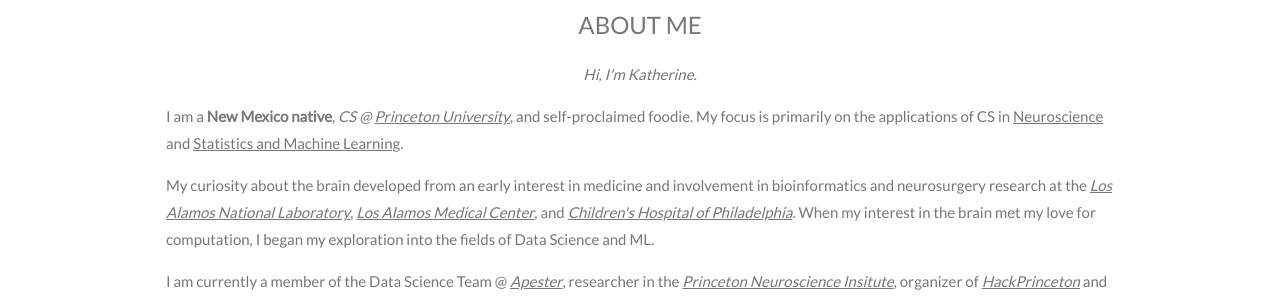
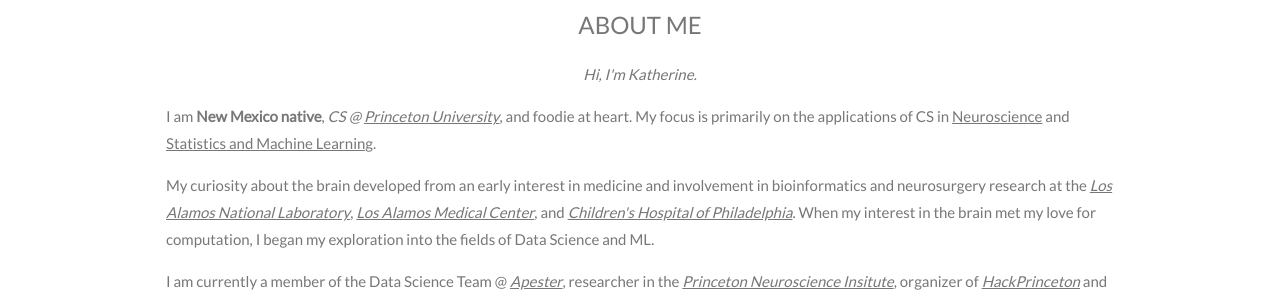
Before and after one commit to wangk5/wangk5.github.io, a Jekyll site: the page index.html, which Jekyll copies as it is, in a window 1280 px wide and 900 px high, scrolled down 818 px. Shown: the part 153-453 px from the top of the window. Built offline with Jekyll 4.4.1, drawn with Linux system fonts in a browser that asks for light colours.

Commit message:
Update index.html

```diff
--- a/index.html
+++ b/index.html
@@ -86,7 +86,7 @@
 <div class="w3-content w3-container w3-padding-64" id="about">
   <h3 class="w3-center">ABOUT ME</h3>
   <p class="w3-center"><em>Hi, I'm Katherine.</em></p>
-  <p>I am a <b>New Mexico native</b>, <em>CS @ <a href="https://www.princeton.edu">Princeton University</a></em>, and self-proclaimed foodie.
+  <p>I am <b>New Mexico native</b>, <em>CS @ <a href="https://www.princeton.edu">Princeton University</a></em>, and foodie at heart.
 My focus is primarily on the applications of CS in <a href="https://pni.princeton.edu/education/undergraduate-certificate">Neuroscience</a>
 and <a href="https://csml.princeton.edu/undergraduates/certificate-program">Statistics and Machine Learning</a>.
   </p>
```
